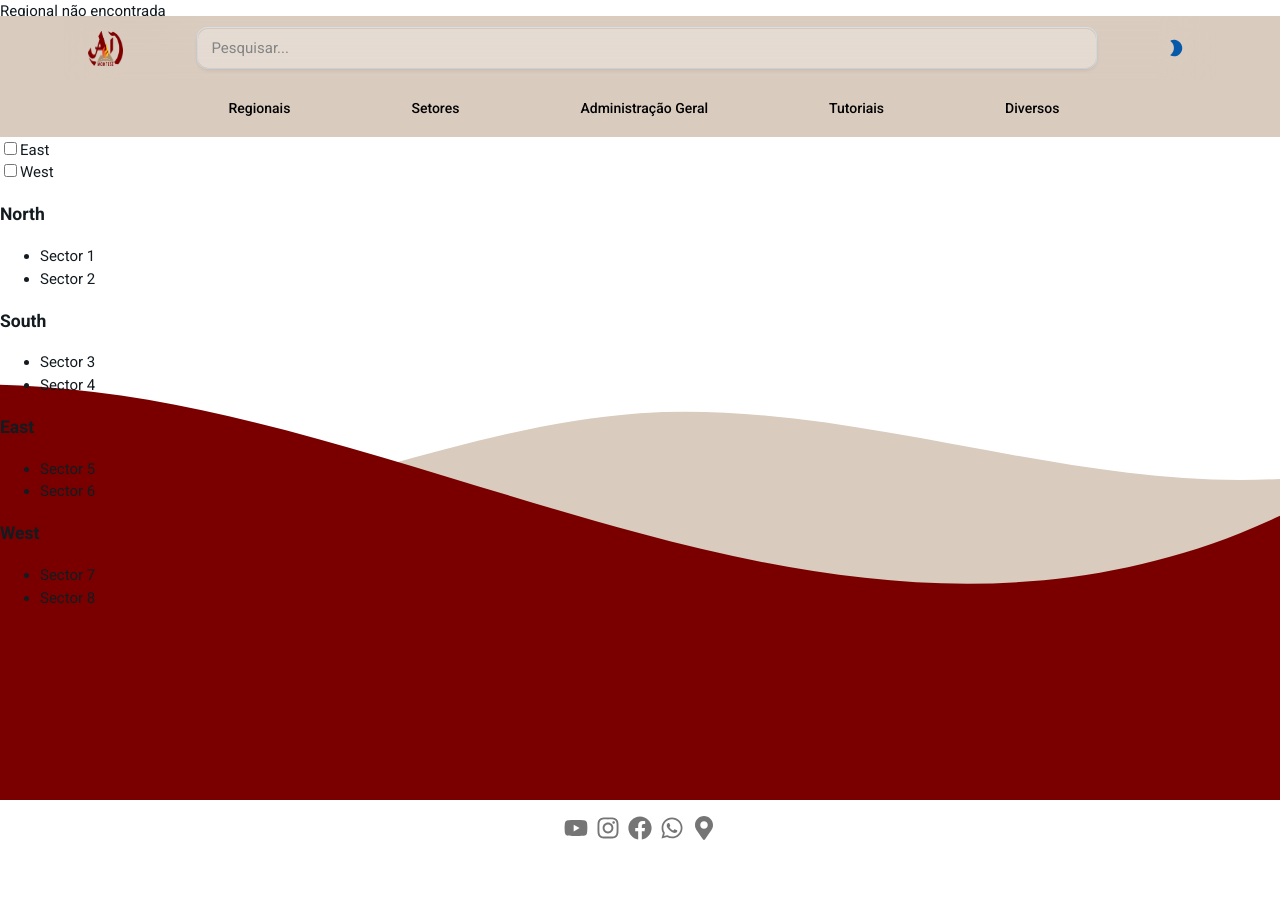
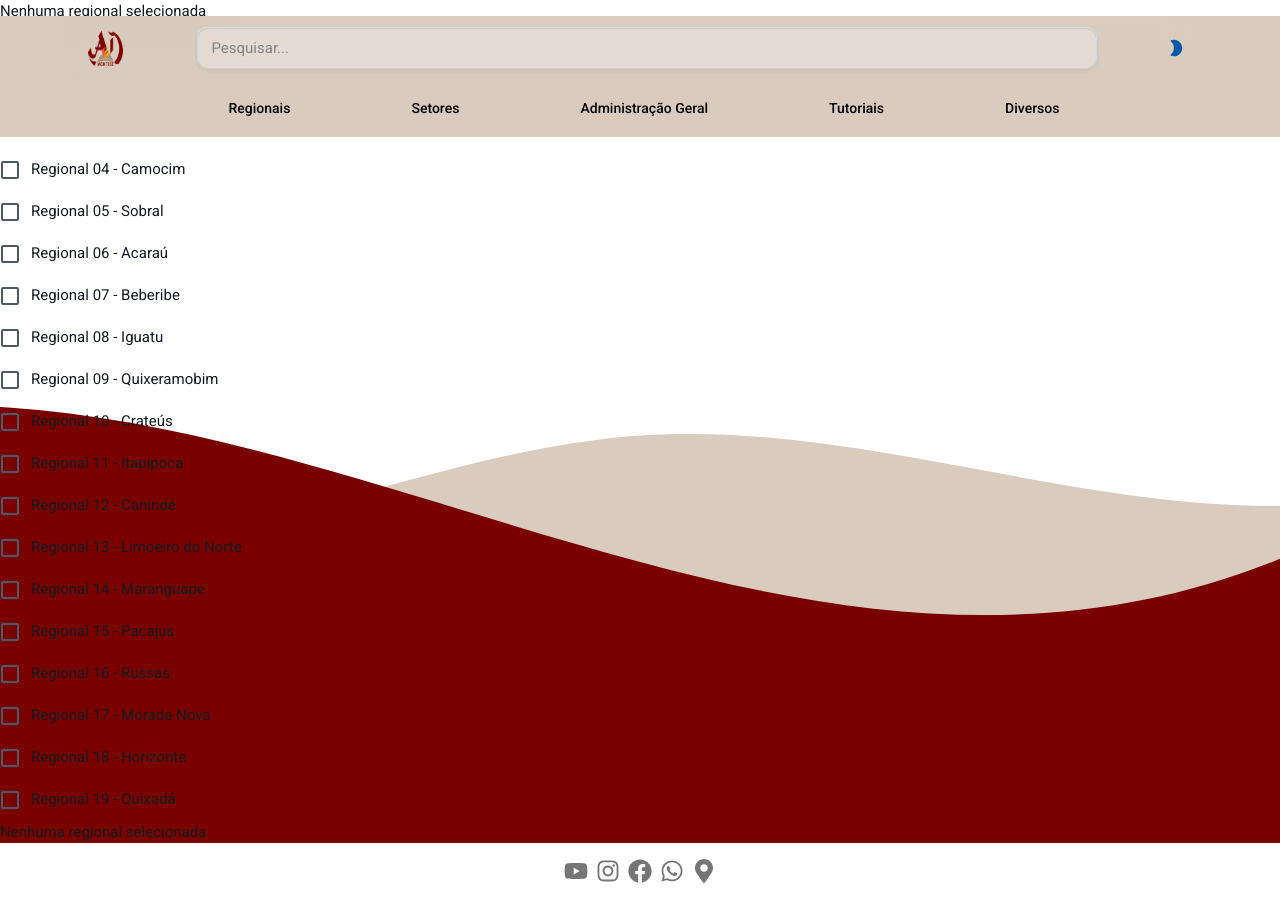
Before and after one commit to levibf/igreja-link, a React (Vite) app: page /regionais/1 in a window 1280 px wide. Before the commit the page ends 856 px from the top, so only its background shows below. Built offline with nearby package versions, Linux system fonts and the light colour scheme.

Commit message:
Filtro, quase completo

```diff
--- a/src/components/AppAppBar.jsx
+++ b/src/components/AppAppBar.jsx
@@ -191,8 +191,6 @@ function AppAppBar({ mode, toggleColorMode }) {
                 sx={{
                   display: 'flex',
                   justifyContent: 'space-around',
-
-
                 }}
               >
                 {['/regionais', '/setores', '/admgeral', '/tutoriais', '/diversos'].map((path, index) => (
@@ -200,7 +198,6 @@ function AppAppBar({ mode, toggleColorMode }) {
                     key={path}
                     component={Link}
                     to={path}
-                    color="inherit"
                     sx={(theme) => ({
                       color: theme.palette.mode === 'dark' ? '#FFFFFF' : '#000000', // Botão branco no modo noturno
                     })}
--- a/src/components/FilterComponent.jsx
+++ b/src/components/FilterComponent.jsx
@@ -1,61 +1,44 @@
 import React, { useState } from 'react';
+import { Checkbox, FormControlLabel, FormGroup } from '@mui/material';
+import RegionalDetalhes from './Regional/RegionalDetalhes';
+import regionals from './regionais';  // Supondo que o array de regionais seja importado
 
 const FilterComponent = () => {
-    const data = [
-        { regional: 'North', sectors: ['Sector 1', 'Sector 2'] },
-        { regional: 'South', sectors: ['Sector 3', 'Sector 4'] },
-        { regional: 'East', sectors: ['Sector 5', 'Sector 6'] },
-        { regional: 'West', sectors: ['Sector 7', 'Sector 8'] },
-    ];
-
   const [selectedRegionals, setSelectedRegionals] = useState([]);
 
-    // Atualizar regionais selecionadas
-    const handleRegionalChange = (event) => {
-        const { value, checked } = event.target;
-        if (checked) {
-            setSelectedRegionals([...selectedRegionals, value]);
+  const handleSelectionChange = (id) => {
+    setSelectedRegionals((prevSelected) => {
+      if (prevSelected.includes(id)) {
+        return prevSelected.filter(regionalId => regionalId !== id);
       } else {
-            setSelectedRegionals(selectedRegionals.filter((regional) => regional !== value));
+        return [...prevSelected, id];
       }
+    });
   };
 
-    // Filtrar regionais com base na seleção
-    const filteredData = selectedRegionals.length
-        ? data.filter((item) => selectedRegionals.includes(item.regional))
-        : data;
+  // Filtra as regionais selecionadas com base nos IDs
+  const filteredRegionals = regionals.filter(regional => selectedRegionals.includes(regional.id));
 
   return (
     <div>
-            <h2>Filtro Teste</h2>
+      {/* Cria uma lista de checkboxes para selecionar regionais */}
+      <FormGroup>
+        {regionals.map((regional) => (
+          <FormControlLabel
+            key={regional.id}
+            control={
+              <Checkbox
+                checked={selectedRegionals.includes(regional.id)}
+                onChange={() => handleSelectionChange(regional.id)}
+              />
+            }
+            label={regional.titulo}
+          />
+        ))}
+      </FormGroup>
 
-            {/* Checkbox para cada regional */}
-            {data.map((item) => (
-                <div key={item.regional}>
-                    <label>
-                        <input
-                            type="checkbox"
-                            value={item.regional}
-                            onChange={handleRegionalChange}
-                        />
-                        {item.regional}
-                    </label>
-                </div>
-            ))}
-
-            {/* Exibir as regionais e setores filtrados */}
-            <div>
-                {filteredData.map((item) => (
-                    <div key={item.regional}>
-                        <h3>{item.regional}</h3>
-                        <ul>
-                            {item.sectors.map((sector) => (
-                                <li key={sector}>{sector}</li>
-                            ))}
-                        </ul>
-                    </div>
-                ))}
-            </div>
+      {/* Passa as regionais filtradas para o componente RegionalDetalhes */}
+      <RegionalDetalhes regionais={filteredRegionals} />
     </div>
   );
 };
--- a/src/components/Regional/RegionalDetalhes.jsx
+++ b/src/components/Regional/RegionalDetalhes.jsx
@@ -1,14 +1,13 @@
 import React from 'react';
-import { useParams } from 'react-router-dom';
 import Grid from '@mui/material/Grid';
 import Typography from '@mui/material/Typography';
 import Card from '@mui/material/Card';
 import CardContent from '@mui/material/CardContent';
 import { Link } from 'react-router-dom';
-import regionais from '../regionais';
 import { Box } from '@mui/material';
 import { FaUserEdit, FaMoneyBill, FaFileAlt } from 'react-icons/fa';
 
+// Função para obter o ícone correto
 const getIconForOption = (titulo) => {
     switch (titulo) {
         case 'Tesouraria Regional':
@@ -22,12 +21,10 @@ const getIconForOption = (titulo) => {
     }
 };
 
-const RegionalDetalhes = () => {
-    const { id } = useParams();
-    const regional = regionais.find(r => r.id === id);
-
-    if (!regional) {
-        return <div>Regional não encontrada</div>;
+// Modificação no componente para lidar com várias regionais
+const RegionalDetalhes = ({ regionais }) => {
+    if (!regionais || regionais.length === 0) {
+        return <div>Nenhuma regional selecionada</div>;
     }
 
     return (
@@ -38,12 +35,15 @@ const RegionalDetalhes = () => {
                 marginTop: '7rem'
             }}
         >
+            {regionais.map((regional) => (
+                <Box key={regional.id} sx={{ marginBottom: '2rem' }}>
                     <Typography variant="h4" gutterBottom>
                         {regional.titulo}
                     </Typography>
 
                     <Grid container spacing={3}>
-                {regional.opcoes.map((opcao, index) => (
+                        {regional.opcoes && regional.opcoes.length > 0 ? (
+                            regional.opcoes.map((opcao, index) => (
                                 <Grid item xs={12} sm={6} md={4} key={index}>
                                     <Card>
                                         <CardContent>
@@ -61,8 +61,13 @@ const RegionalDetalhes = () => {
                                         </CardContent>
                                     </Card>
                                 </Grid>
+                            ))
+                        ) : (
+                            <Typography variant="body2">Nenhuma opção disponível.</Typography>
+                        )}
+                    </Grid>
+                </Box>
             ))}
-            </Grid>
         </Box>
     );
 };
```
Lines whose indentation alone changed are shown as unchanged.
